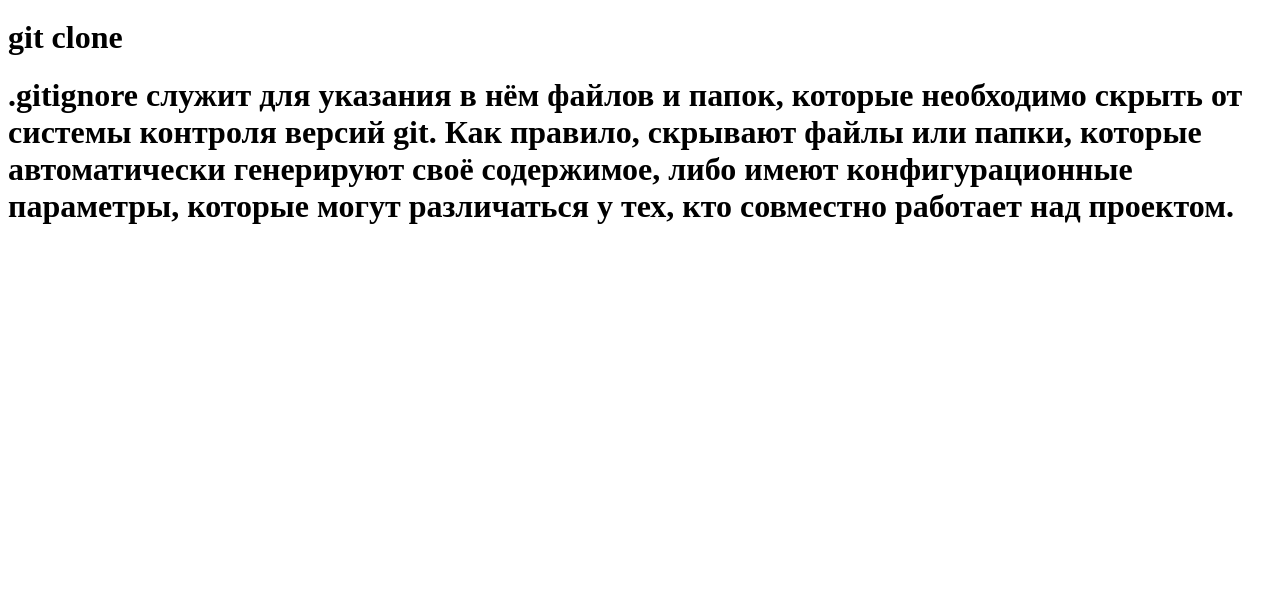
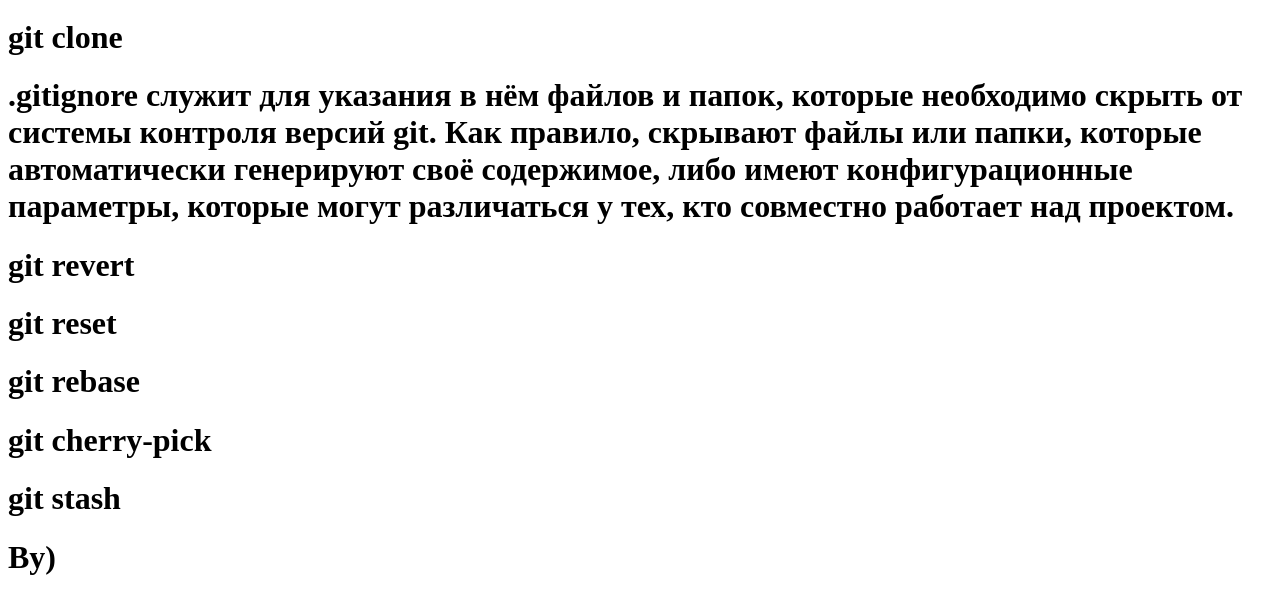
Before and after one commit to PishchenkoMykola/blackhawk, a plain HTML site: page index.html in a window 1280 px wide. Shown: the part 749-1346 px from the top of the page. Before the commit the page ends 996 px from the top, so only its background shows below. Drawn offline with Linux system fonts and the light colour scheme.

Commit message:
Proba 100001000010000010

```diff
--- a/index.html
+++ b/index.html
@@ -1,4 +1,4 @@
-<h1>HI</h1>
+<h1>HI)</h1>
 <h1>it config --global user.Pishchenko Mykola</h1>
 <h1>git config --global user.obertsleut@gmail.com</h1>
 <h1>git init</h1>
@@ -14,3 +14,9 @@
 <h1>git clone</h1>
 <h1>.gitignore служит для указания в нём файлов и папок, которые необходимо скрыть от системы контроля версий git.
 Как правило, скрывают файлы или папки, которые автоматически генерируют своё содержимое, либо имеют конфигурационные параметры, которые могут различаться у тех, кто совместно работает над проектом.</h1>
+<h1>git revert</h1>
+<h1>git reset</h1>
+<h1>git rebase</h1>
+<h1>git cherry-pick</h1>
+<h1>git stash</h1>
+<h1>By)</h1>
```
